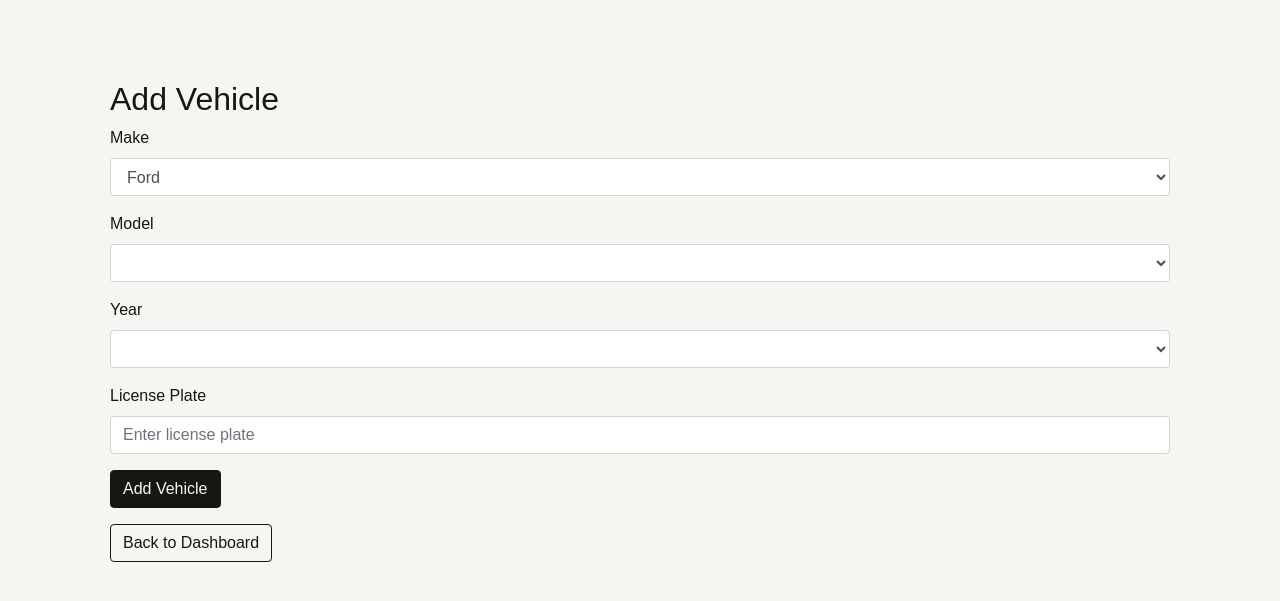
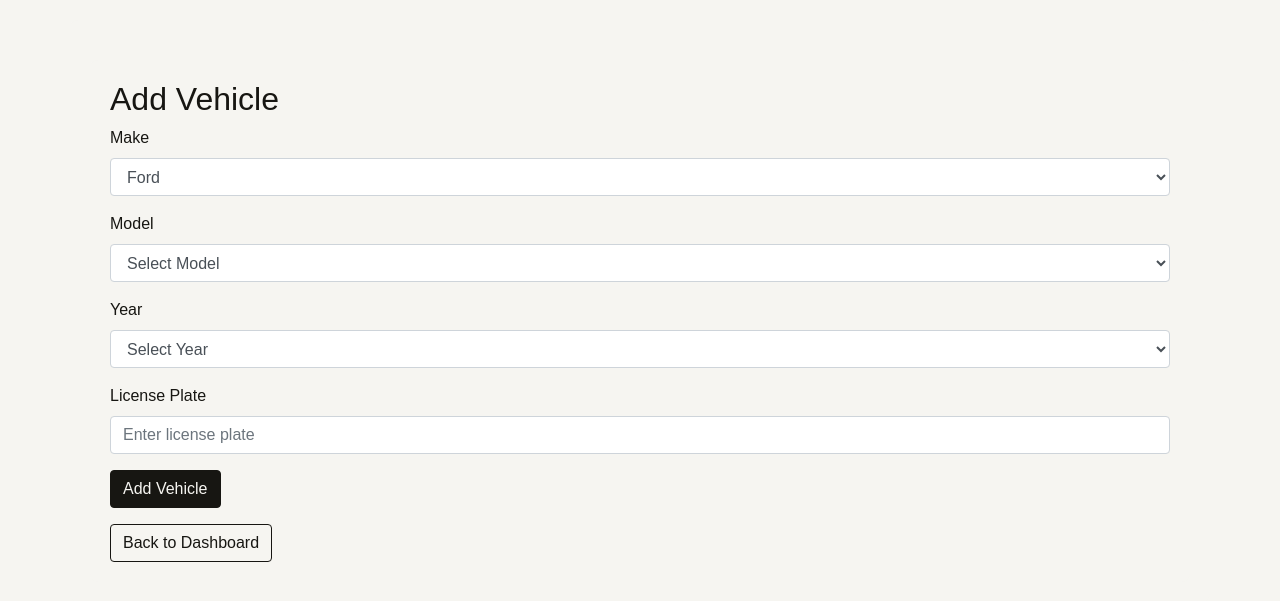
Before and after one commit to seeleal13/MechMate, a Flask app: page /add_vehicle in a window 1280 px wide. Shown: the part 66-667 px from the top of the page. Run offline with Flask 3, Linux system fonts and the light colour scheme; the visitor is signed in with stand-in values (Sample User, id 1); lists and menus that the app fills with data are empty; some libraries are stand-ins or nearby versions.

Commit message:
fix: add vehicle form bug. fixes #1

```diff
--- a/app.py
+++ b/app.py
@@ -3,7 +3,7 @@ from flask_sqlalchemy import SQLAlchemy
 from flask_login import LoginManager, UserMixin, login_user, current_user, logout_user, login_required
 from flask_wtf import FlaskForm
 from wtforms import StringField, PasswordField, SubmitField, IntegerField, TextAreaField, SelectField
-from wtforms.validators import DataRequired
+from wtforms.validators import DataRequired, Optional
 from datetime import datetime
 
 app = Flask(__name__, static_folder='static')
@@ -50,13 +50,13 @@ class LoginForm(FlaskForm):
 
 class VehicleForm(FlaskForm):
     make = SelectField('Make', choices=[], validators=[DataRequired()])
-    model = SelectField('Model', choices=[], validators=[DataRequired()])
-    year = SelectField('Year', choices=[], validators=[DataRequired()])
+    model = SelectField('Model', choices=[('', 'Select Model')], validators=[DataRequired()])
+    year = SelectField('Year', choices=[('', 'Select Year')], validators=[DataRequired()], coerce=lambda x: int(x) if x else None)
     license_plate = StringField('License Plate', validators=[DataRequired()])
     submit = SubmitField('Add Vehicle')
 
 class LogForm(FlaskForm):
-    mileage = IntegerField('Mileage (Optional)')
+    mileage = IntegerField('Mileage (Optional)', validators=[Optional()])
     description = TextAreaField('Description', validators=[DataRequired()])
     submit = SubmitField('Add Log')
 
@@ -85,10 +85,10 @@ def get_car_models(make):
         'BMW': [('3 Series', '3 Series'), ('X5', 'X5'), ('5 Series', '5 Series'), ('X3', 'X3')],
         'Acura': [('TLX', 'TLX'), ('MDX', 'MDX'), ('RDX', 'RDX'), ('ILX', 'ILX')]
     }
-    return models.get(make, [('Unknown', 'Unknown')])
+    return models.get(make, [('', 'Select Model')])
 
 def get_car_years(make, model):
-    return [('2020', '2020'), ('2019', '2019'), ('2018', '2018'), ('2017', '2017')]
+    return [(str(year), str(year)) for year in [2020, 2019, 2018, 2017]]
 
 # Routes
 @app.route('/')
@@ -143,18 +143,44 @@ def dashboard():
 def add_vehicle():
     form = VehicleForm()
     form.make.choices = get_car_makes()
-    if form.validate_on_submit():
-        vehicle = Vehicle(
-            make=form.make.data,
-            model=form.model.data,
-            year=int(form.year.data),
-            license_plate=form.license_plate.data,
-            owner_id=current_user.id
-        )
-        db.session.add(vehicle)
-        db.session.commit()
-        flash('Vehicle added!', 'success')
-        return redirect(url_for('dashboard'))
+
+    if request.method == 'POST':
+        # Update choices based on submitted data before validation
+        if form.make.data:
+            form.model.choices = get_car_models(form.make.data)
+            if form.model.data:
+                form.year.choices = get_car_years(form.make.data, form.model.data)
+
+        if form.validate_on_submit():
+            try:
+                vehicle = Vehicle(
+                    make=form.make.data,
+                    model=form.model.data,
+                    year=form.year.data,
+                    license_plate=form.license_plate.data,
+                    owner_id=current_user.id
+                )
+                db.session.add(vehicle)
+                db.session.commit()
+                flash('Vehicle added successfully!', 'success')
+                return redirect(url_for('dashboard'))
+            except Exception as e:
+                db.session.rollback()
+                flash(f'Error adding vehicle: {str(e)}', 'danger')
+        else:
+            for field, errors in form.errors.items():
+                for error in errors:
+                    flash(f'Error in {field}: {error}', 'danger')
+
+    # Populate dropdowns for GET or failed POST
+    if form.make.data:
+        form.model.choices = get_car_models(form.make.data)
+        if form.model.data:
+            form.year.choices = get_car_years(form.make.data, form.model.data)
+    else:
+        form.model.choices = [('', 'Select Model')]
+        form.year.choices = [('', 'Select Year')]
+
     return render_template('add_vehicle.html', form=form)
 
 @app.route('/api/models/<make>')
--- a/templates/add_vehicle.html
+++ b/templates/add_vehicle.html
@@ -2,6 +2,13 @@
 {% block content %}
 <div class="container">
     <h2>Add Vehicle</h2>
+    {% with messages = get_flashed_messages(with_categories=true) %}
+        {% if messages %}
+            {% for category, message in messages %}
+                <div class="alert alert-{{ category }}">{{ message }}</div>
+            {% endfor %}
+        {% endif %}
+    {% endwith %}
     <form method="POST">
         {{ form.hidden_tag() }}
         <div class="form-group">
@@ -26,8 +33,8 @@
         const modelSelect = document.querySelector('#model');
         const yearSelect = document.querySelector('#year');
 
-        makeSelect.addEventListener('change', function() {
-            const make = this.value;
+        // Function to populate models
+        function populateModels(make, selectedModel) {
             modelSelect.innerHTML = '<option value="">Select Model</option>';
             yearSelect.innerHTML = '<option value="">Select Year</option>';
             if (make) {
@@ -38,16 +45,21 @@
                             const option = document.createElement('option');
                             option.value = model[0];
                             option.text = model[1];
+                            if (model[0] === selectedModel) {
+                                option.selected = true;
+                            }
                             modelSelect.appendChild(option);
                         });
+                        if (selectedModel) {
+                            populateYears(make, selectedModel, '{{ form.year.data | safe }}');
+                        }
                     })
                     .catch(error => console.error('Error fetching models:', error));
             }
-        });
+        }
 
-        modelSelect.addEventListener('change', function() {
-            const make = makeSelect.value;
-            const model = this.value;
+        // Function to populate years
+        function populateYears(make, model, selectedYear) {
             yearSelect.innerHTML = '<option value="">Select Year</option>';
             if (make && model) {
                 fetch(`/api/years/${make}/${model}`)
@@ -57,11 +69,32 @@
                             const option = document.createElement('option');
                             option.value = year[0];
                             option.text = year[1];
+                            if (year[0] === selectedYear) {
+                                option.selected = true;
+                            }
                             yearSelect.appendChild(option);
                         });
                     })
                     .catch(error => console.error('Error fetching years:', error));
             }
+        }
+
+        // Initial population
+        const selectedMake = '{{ form.make.data | safe }}';
+        const selectedModel = '{{ form.model.data | safe }}';
+        if (selectedMake) {
+            populateModels(selectedMake, selectedModel);
+        }
+
+        // Event listeners
+        makeSelect.addEventListener('change', function() {
+            populateModels(this.value, '');
+        });
+
+        modelSelect.addEventListener('change', function() {
+            const make = makeSelect.value;
+            const model = this.value;
+            populateYears(make, model, '');
         });
     });
 </script>
```
